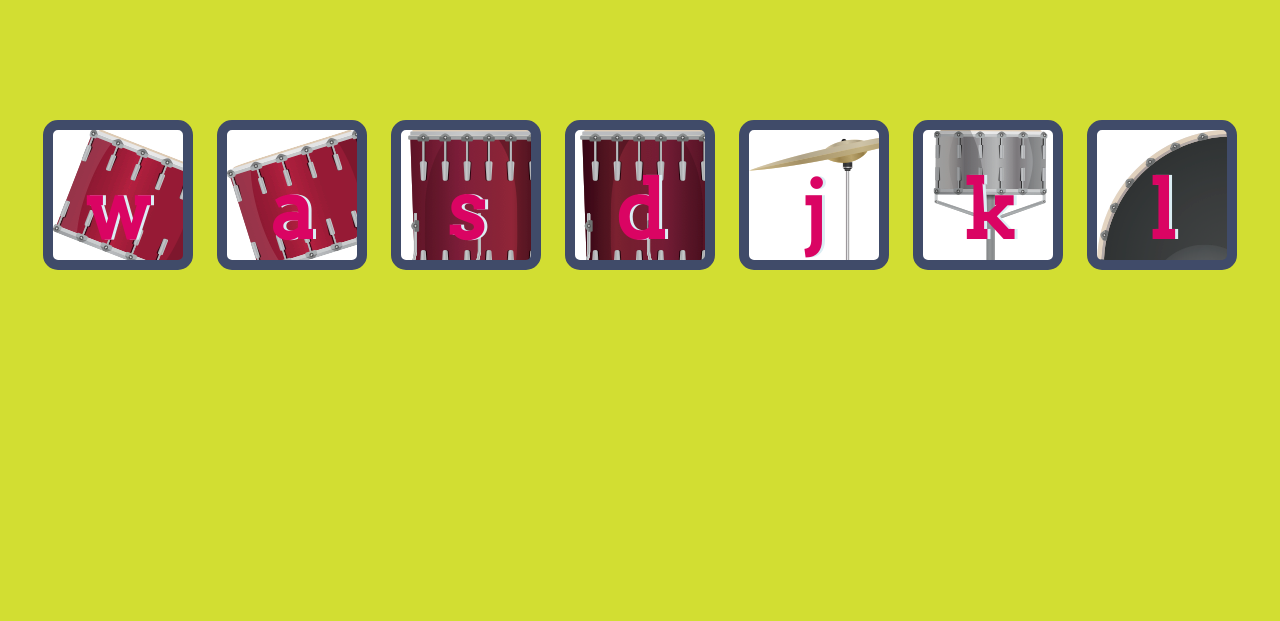
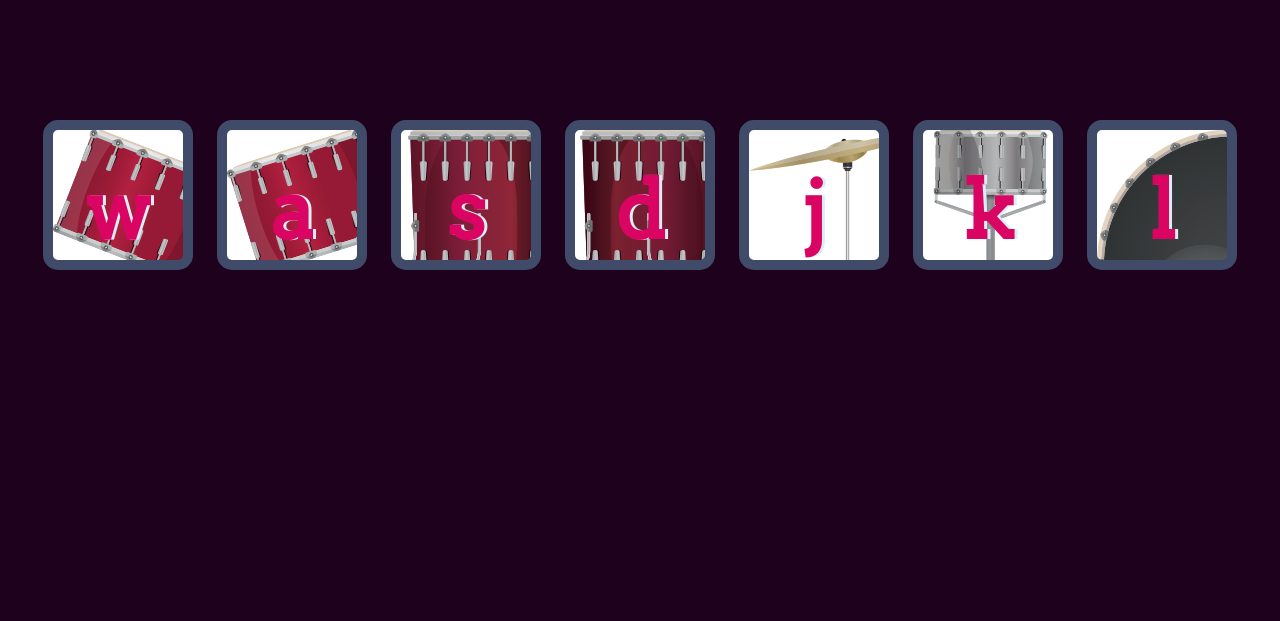
Before and after one commit to abhaydevelops/DRUM-Website, a plain HTML site: page index.html in a window 1280 px wide. Shown: the part 179-800 px from the top of the page. Drawn offline with Linux system fonts and the light colour scheme.

Commit message:
updated css

```diff
--- a/styles.css
+++ b/styles.css
@@ -1,6 +1,6 @@
 body {
   text-align: center;
-  background-color: #D2DE32;
+  background-color: #1e011d;
 }
 
 h1 {
```
